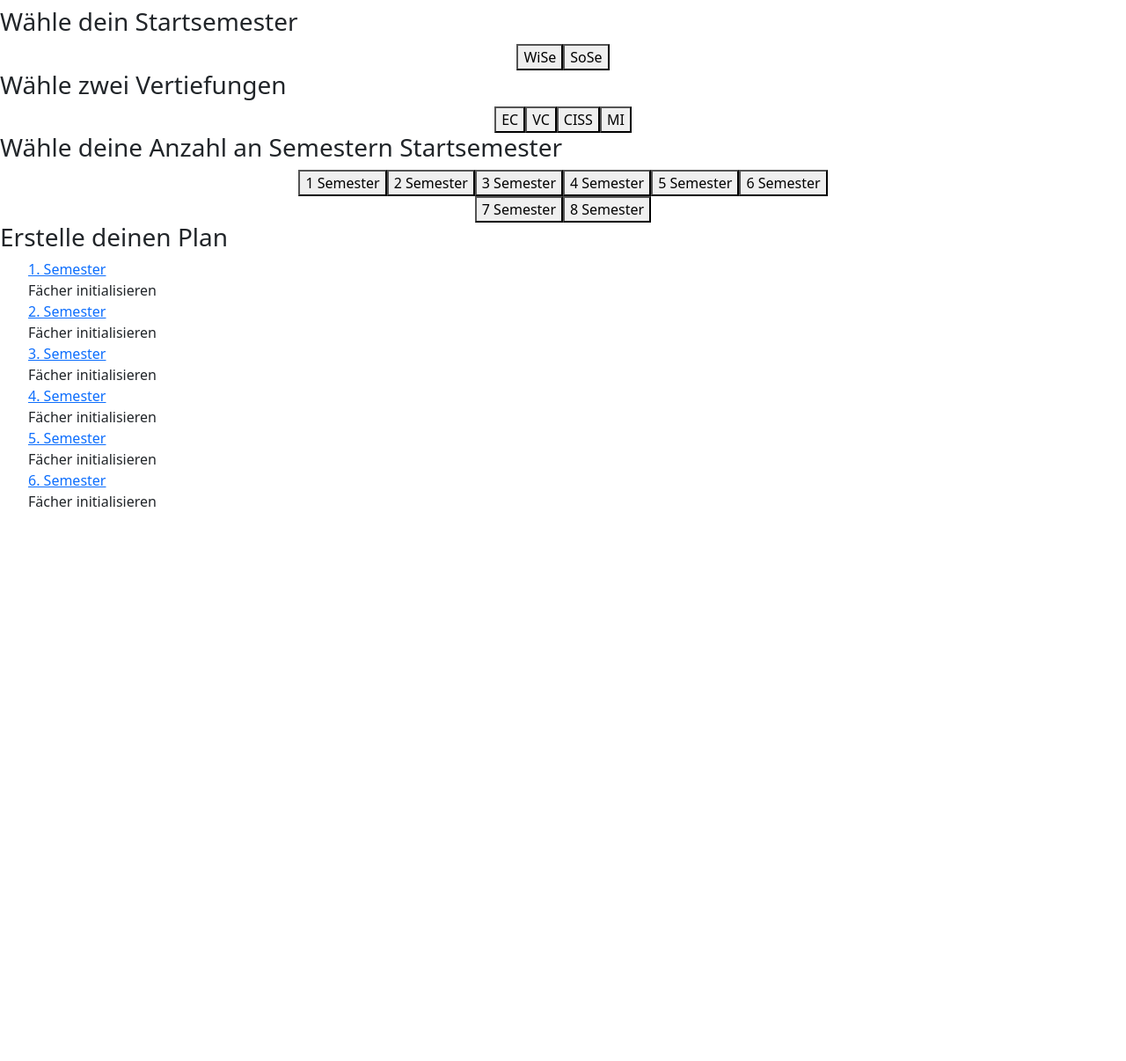
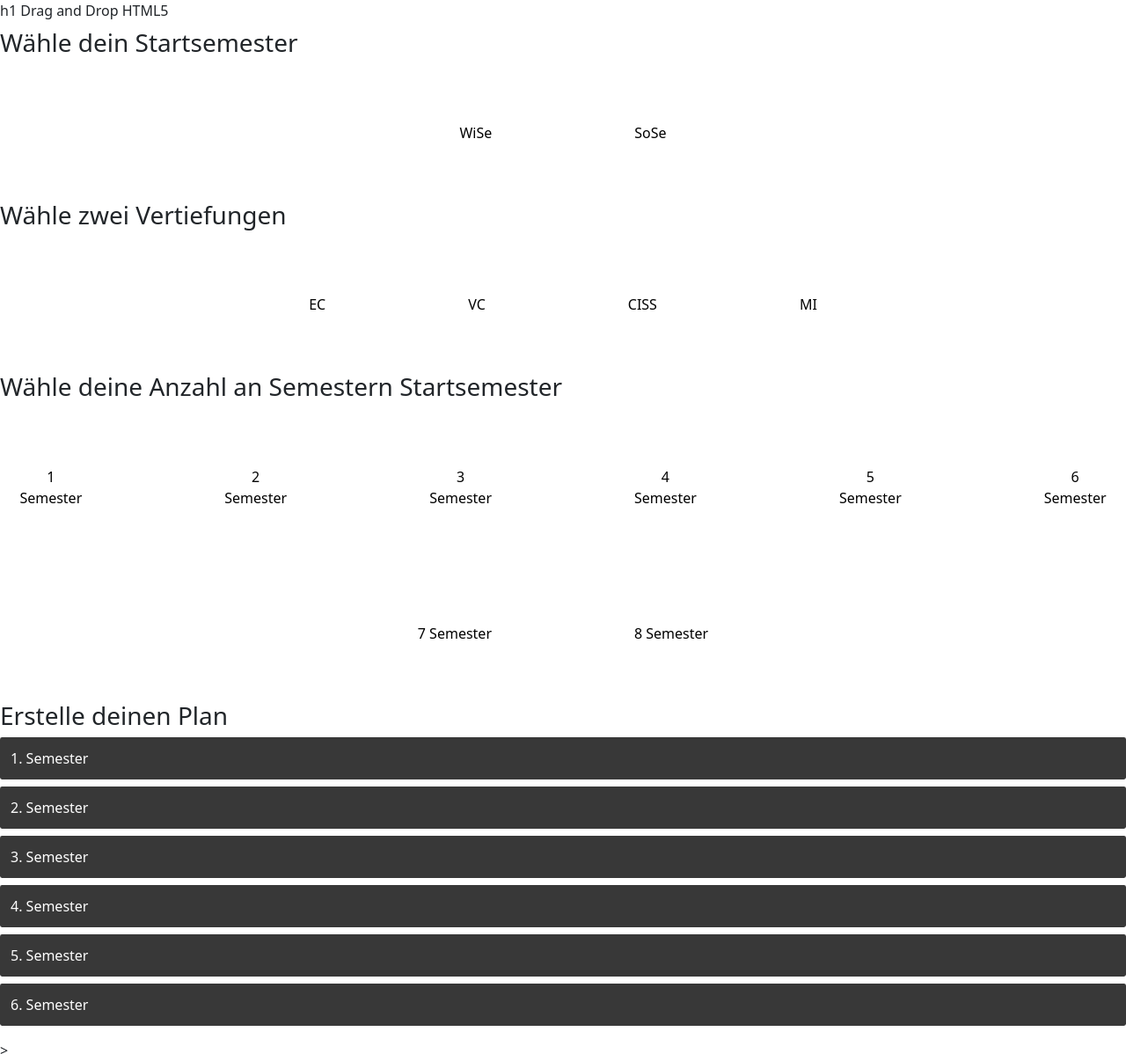
Before and after one commit to lukassheinz/Stud_Webanwendung, a Flask app: page / in a window 1280 px wide. Shown: the whole page at 88% size. Before the commit the page ends 576 px from the top, so only its background shows below. Run offline with Flask 2, Linux system fonts and the light colour scheme; some libraries are stand-ins or nearby versions.

Commit message:
ändern Pfade

```diff
--- a/main.py
+++ b/main.py
@@ -1,4 +1,5 @@
 from flask import Flask, render_template
+from nib import *
 
 app = Flask(__name__)
 
--- a/templates/index.html
+++ b/templates/index.html
@@ -5,16 +5,29 @@
     <meta charset="UTF-8" />
     <meta http-equiv="X-UA-Compatible" content="IE=edge" />
     <meta name="viewport" content="width=device-width, initial-scale=1.0" />
-    <link rel="stylesheet" href="{{ url_for('static', filename='jquery.steps.css')}}" />
-    <link rel="stylesheet" href="{{ url_for('static', filename='bootstrap.min.css')}}" />
-    <link rel="stylesheet" href="{{ url_for('static', filename='index.css')}}" />
 
-    <script src="jquery.min.js"></script>
-    <script src="jquery.steps.min.js"></script>
+     <link rel="stylesheet" href='/static/css/jquery.steps.css' />
+     <link rel="stylesheet" href='/static/css/bootstrap.min.css' />
+     <link rel="stylesheet" href='/static/css/index.css' />
+     <link rel="stylesheet" href='/static/css/drag.css' />
+
+
+
+    <script rel="stylesheet" href='/static/js/jquery.js'></script>
+    <script rel="stylesheet" href='/static/js/jquery.steps.min.js'></script>
+    <script rel="stylesheet" href='/static/js/drag'></script>
+
+
+
     <title>Studienplaner</title>
 </head>
 
 <body>
+
+h1 Drag and Drop HTML5
+
+
+
     <div id="example-basic" class="mt-2">
         <h3>Wähle dein Startsemester</h3>
         <section>
@@ -113,6 +126,7 @@
     </div>
 </body>
 
-<script src="index.js"></script>
+<script type="text/javascript" href='/static/js/index.js'></script>></script>
+
 
 </html>
```
